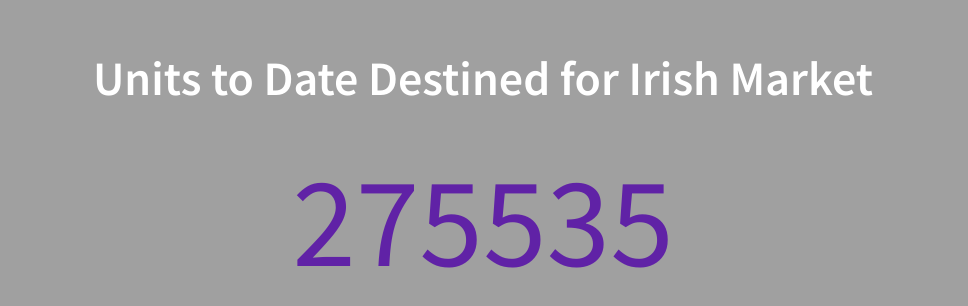
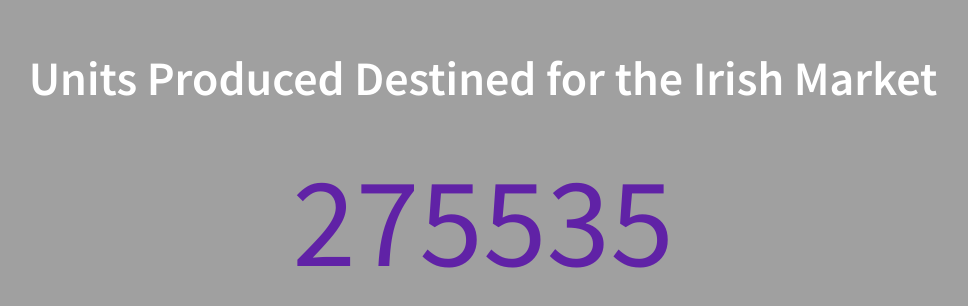
Before and after one commit to Damian-Coleman-Visual-Solutions/DCVS-Rolling-Counter, a plain HTML site: page index.html in a window 1280 px wide. Shown: the part 170-476 px from the top of the page, without its empty margins (157-1125 px from the left). Drawn offline with Linux system fonts and the light colour scheme.

Commit message:
Update index.html

```diff
--- a/index.html
+++ b/index.html
@@ -3,12 +3,12 @@
 <head>
     <meta charset="UTF-8">
     <meta name="viewport" content="width=device-width, initial-scale=1.0">
-    <title>Units to Date Destined for Irish Market</title>
+    <title>Units Produced Irish Market</title>
     <link rel="stylesheet" href="style.css"> <!-- Link to your CSS file -->
 <link href="https://fonts.googleapis.com/css2?family=Source+Sans+Pro:wght@400;600&display=swap" rel="stylesheet">
 </head>
 <body>
-    <h1>Units to Date Destined for Irish Market</h1>
+    <h1>Units Produced Destined for the Irish Market</h1>
     <div id="counter">0</div>
 
     <script src="script.js"></script> <!-- Link to your JavaScript file -->
```
